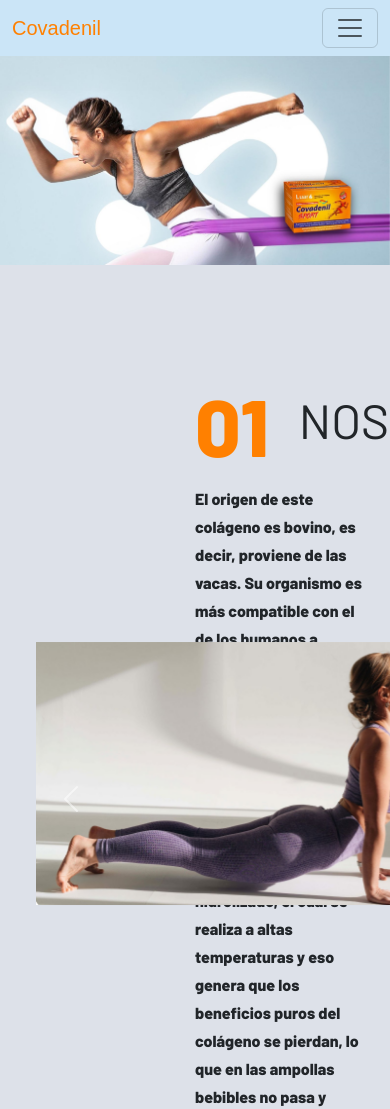
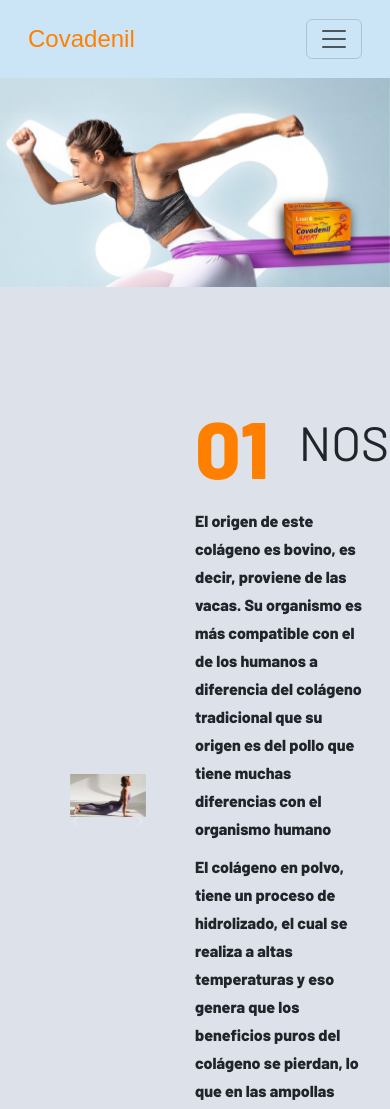
Before and after one commit to produccion2018/covadenil, a plain HTML site: page index.html in a window 390 px wide. Shown: the top 1109 px of the page. Drawn offline with nearby package versions, Linux system fonts and the light colour scheme; no server answers.

Commit message:
actualizar

```diff
--- a/css/style.css
+++ b/css/style.css
@@ -318,3 +318,46 @@ footer h3:hover{
   font-size: 24px;
   margin-right: 10px;
 }
+
+/* responsive */
+
+/* Añade media queries para diferentes tamaños de pantalla */
+@media (max-width: 768px) {
+  /* Estilos para tabletas y pantallas pequeñas */
+  .navbar {
+    padding: 0.5rem;
+  }
+  .carrusel {
+    width: 100%;
+  }
+}
+
+@media (max-width: 480px) {
+  /* Estilos para pantallas muy pequeñas */
+  .navbar-brand {
+    font-size: 1.5rem;
+  }
+  .nav-link {
+    font-size: 1rem;
+  }
+}
+
+/* Utiliza unidades relativas y flexbox */
+.navbar {
+  padding: 1rem;
+  display: flex;
+  justify-content: space-between;
+  align-items: center;
+}
+
+.carrusel {
+  max-width: 80%;
+  margin: 0 auto;
+  padding: 2rem;
+}
+
+/* Asegúrate de que las imágenes sean responsivas */
+img {
+  max-width: 100%;
+  height: auto;
+}
```
